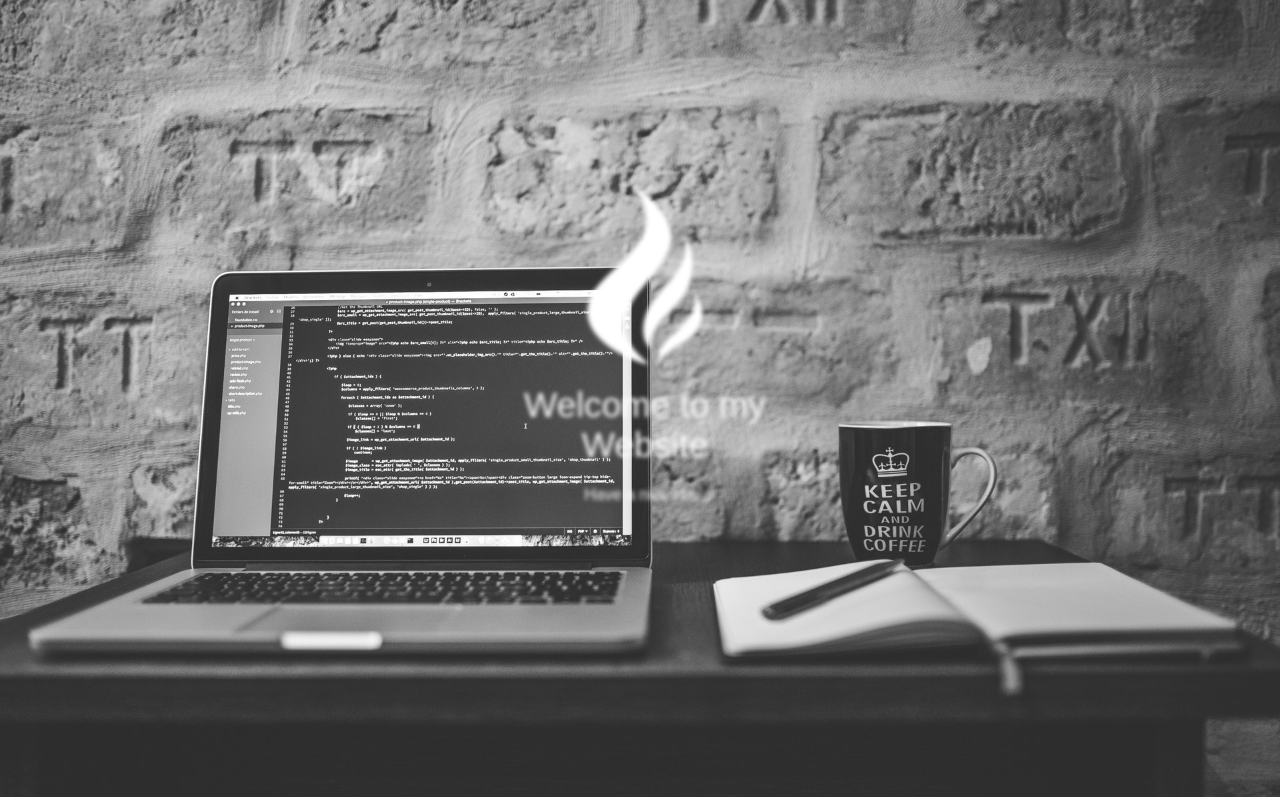
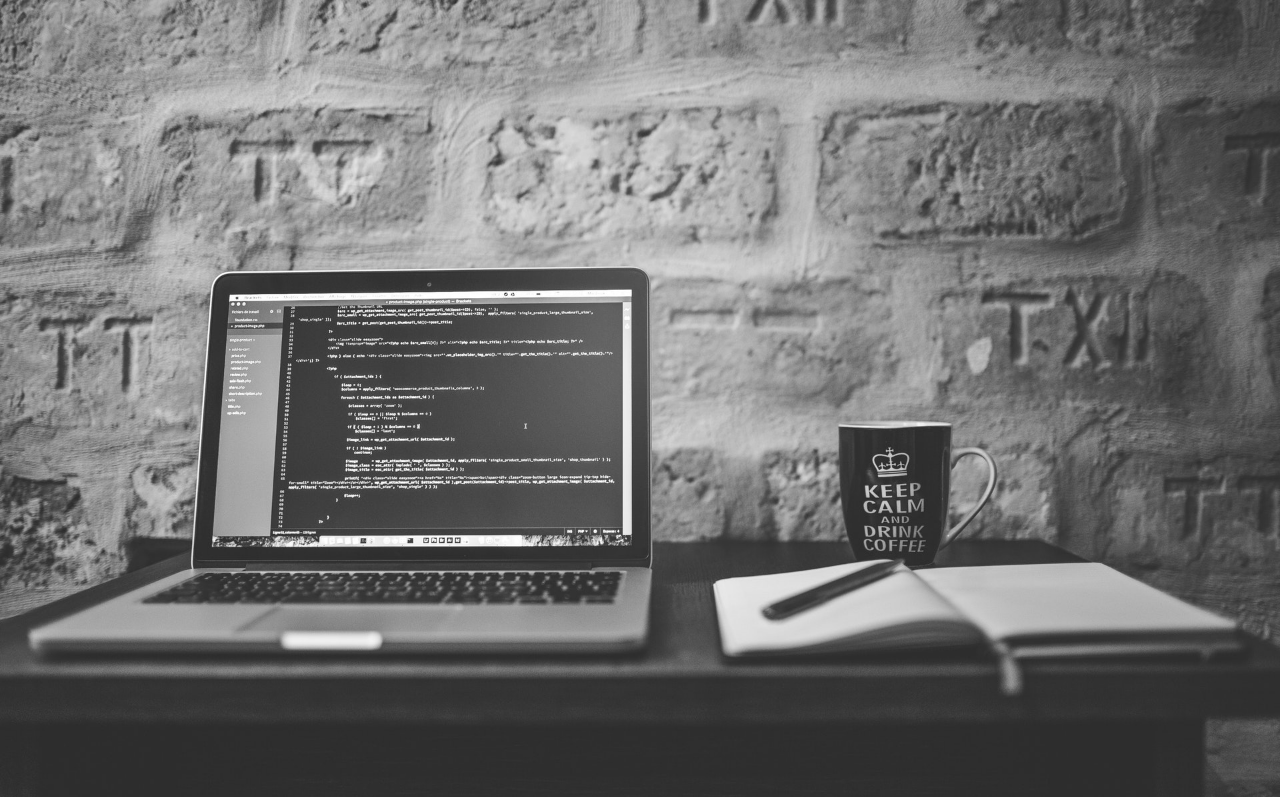
Before and after one commit to ma-kes/landing-page, a plain HTML site: page index.html in a window 1280 px wide. In both pictures the pointer is over the element 645 px from the left and 360 px from the top of the page. Shown: the top 797 px of the page. Drawn offline with Linux system fonts and the light colour scheme.

Commit message:
Update style.css

```diff
--- a/style.css
+++ b/style.css
@@ -6,7 +6,7 @@ body {
 }
 
 .showcase::after {
-    content:'';
+    content: '';
     height: 100vh;
     width: 100%;
     background-image: url(showcase.jpg);
@@ -26,8 +26,8 @@ body {
 }
 
 .showcase:hover .content {
-    filter: blur(2px);
-    -webkit-filter: blur(2px);
+    filter: blur(90px);
+    -webkit-filter: blur(90px);
 }
 
 .content {
```
